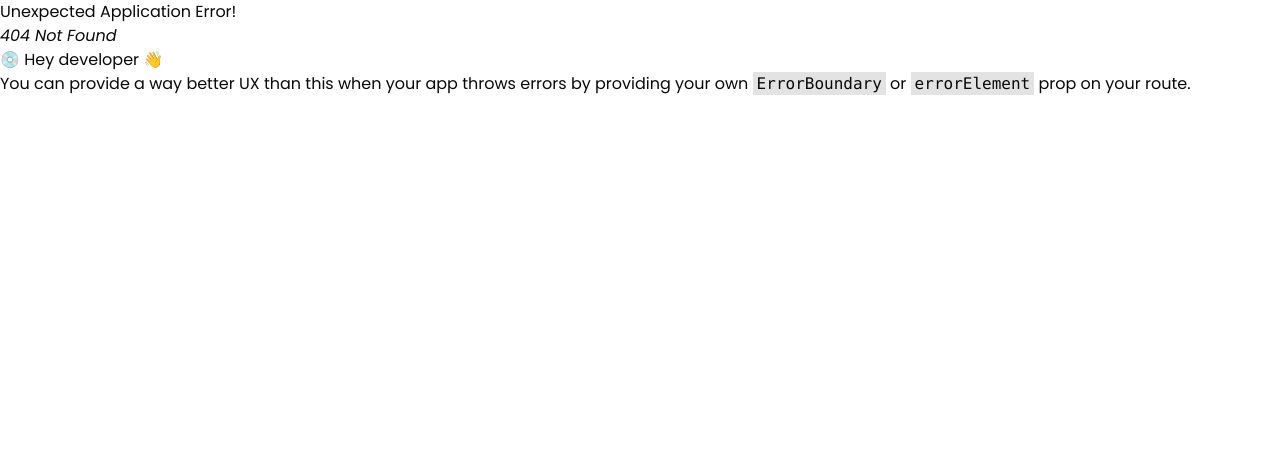
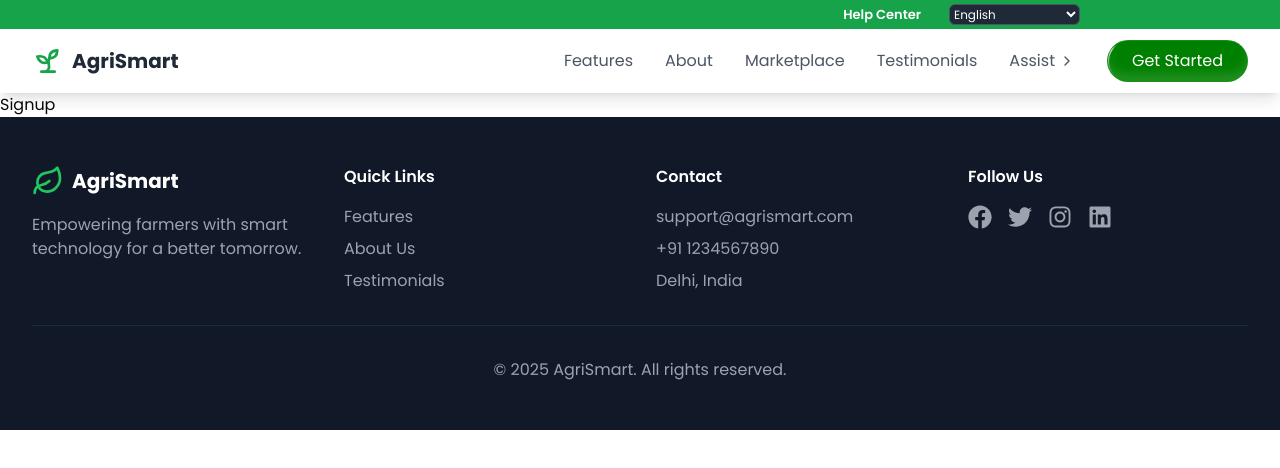
Before and after one commit to Ayush042004/agriSmart, a React (Vite) app: page /signup in a window 1280 px wide. Before the commit this address had no page. Shown: the top 468 px of the page. Built offline with nearby package versions, Linux system fonts and the light colour scheme.

Commit message:
Redux_available

```diff
--- /dev/null
+++ b/src/components/Login.jsx
@@ -0,0 +1,9 @@
+import React from 'react'
+
+function Login() {
+  return (
+    <div>Login</div>
+  )
+}
+
+export default Login
--- /dev/null
+++ b/src/components/Signup.jsx
@@ -0,0 +1,9 @@
+import React from 'react'
+
+function Signup() {
+  return (
+    <div>Signup</div>
+  )
+}
+
+export default Signup
--- a/src/main.jsx
+++ b/src/main.jsx
@@ -1,9 +1,13 @@
 import { createRoot } from 'react-dom/client'
-import './index.css'
-import App from './App.jsx'
-import Home from './components/Home.jsx'
-import About from './components/About.jsx'
-import Market from './components/Market.jsx'
+import {Provider} from "react-redux";
+import store from './store/store.js';
+import './index.css';
+import App from './App.jsx';
+import Home from './components/Home.jsx';
+import About from './components/About.jsx';
+import Market from './components/Market.jsx';
+import Login from './components/Login.jsx';
+import Signup from './components/Signup.jsx';
 import { Route,RouterProvider,createBrowserRouter,createRoutesFromElements } from 'react-router-dom'
 import './i18n.js';
 
@@ -13,10 +17,14 @@ const router = createBrowserRouter(
       <Route path="/" element={<Home/>}/>
       <Route path="/about" element={<About/>}/>
       <Route path="/marketplace" element={<Market/>}/>
+      <Route path="/login" element={<Login/>}/>
+      <Route path="/signup" element={<Signup/>}/>
 
     </Route>
   ))
 
 createRoot(document.getElementById('root')).render(
+  <Provider store={store}>
   <RouterProvider router={router}/>
+  </Provider>
 )
```
